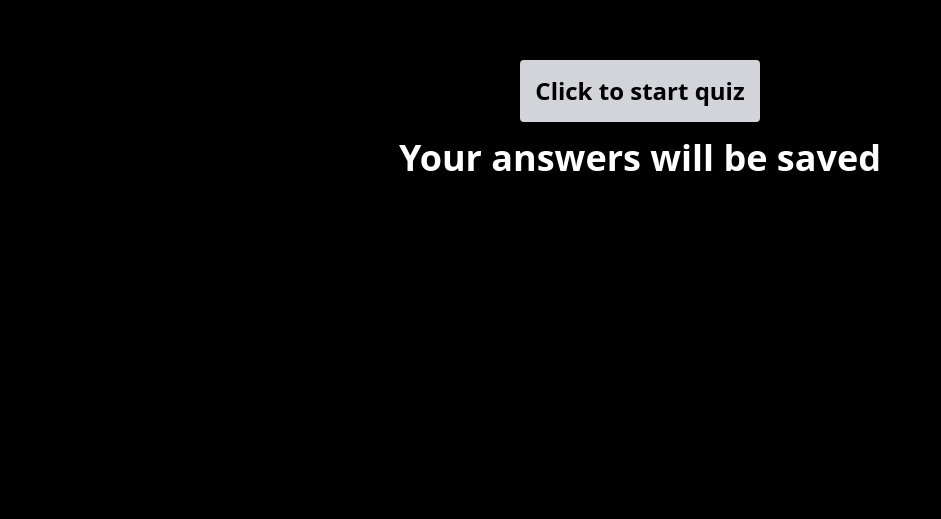
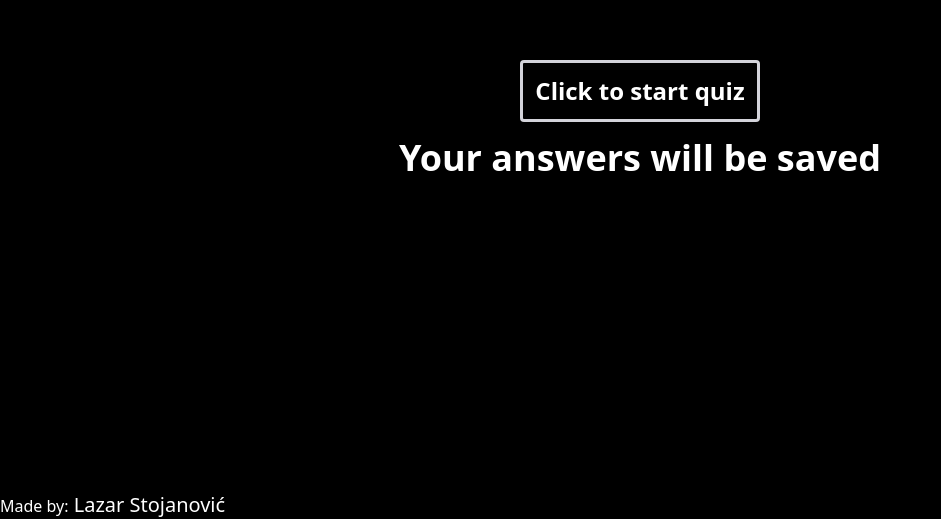
Before and after one commit to Coolbylaki/Data-Access, a React (Vite) app: page / in a window 1280 px wide. Shown: the part 281-800 px from the top of the page, without its empty margins (0-941 px from the left). Built offline with nearby package versions, Linux system fonts and the light colour scheme.

Commit message:
Add: page footer

```diff
--- a/src/App.jsx
+++ b/src/App.jsx
@@ -1,5 +1,6 @@
 import Button from "./components/UI/Button";
 import Questions from "./components/Questions";
+import Footer from "./components/UI/Footer";
 import { useState } from "react";
 
 function App() {
@@ -13,13 +14,14 @@ function App() {
 						onClick={() => {
 							setShowQuestions(true);
 						}}
-						className="rounded border-[3px] border-[#d3d3da] bg-[#d3d3da] p-3 text-2xl font-bold hover:bg-black hover:text-white">
+						className="rounded border-[3px] border-[#d3d3da] bg-black p-3 text-2xl font-bold text-white hover:bg-[#d3d3da] hover:text-black">
 						Click to start quiz
 					</Button>
 				)}
 			</div>
-			{!showQuestions && <h1 className="text-4xl font-[600] text-white">Your answers will be saved</h1>}
+			{!showQuestions && <h1 className="relative text-4xl font-[600] text-white">Your answers will be saved</h1>}
 			{showQuestions && <Questions />}
+			<Footer />
 		</>
 	);
 }
--- /dev/null
+++ b/src/components/UI/Footer.jsx
@@ -0,0 +1,11 @@
+const Footer = () => {
+	return (
+		<footer className="text-center text-white">
+			<p className="absolute bottom-0 left-0">
+				Made by:<span className="text-xl font-[500]"> Lazar Stojanović</span>
+			</p>
+		</footer>
+	);
+};
+
+export default Footer;
```
